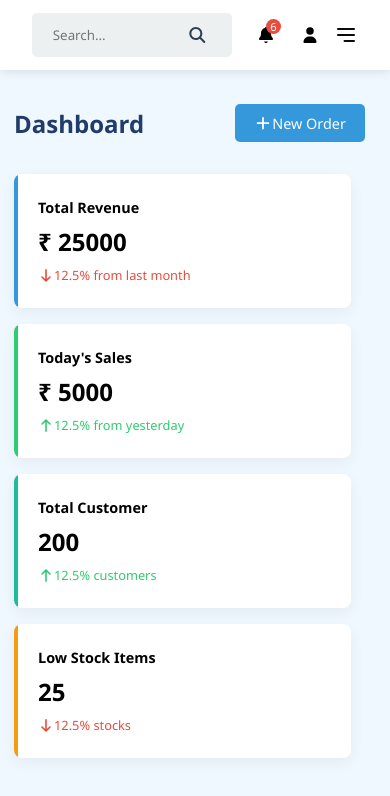
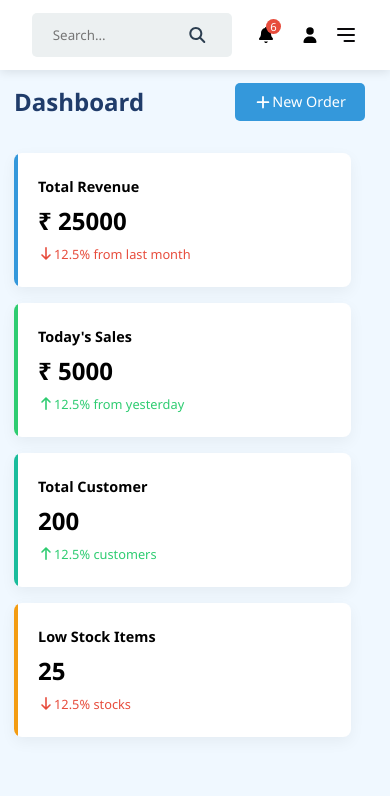
Before and after one commit to Anush980/Customer_Inventory_Management_System, a React (Create React App) app: page /dashboard in a window 390 px wide. Shown: the top 796 px of the page. Built offline with nearby package versions, Linux system fonts and the light colour scheme.

Commit message:
minor issue fixed

```diff
--- a/src/pages/dashboard/dashboard.css
+++ b/src/pages/dashboard/dashboard.css
@@ -6,8 +6,8 @@
 }
 .main-area {
   left: min(max(70px, calc(100vw * 0.25)), 240px);
-  position: fixed;
-  top: 80px;
+  position: sticky;
+padding-top:6%
 }
 .main-content {
   margin-left: 4%;
@@ -21,14 +21,20 @@
   margin-top: 2rem;
 }
 
-
+@media(max-width:1000px){
+    .main-area {
+padding-top:8%
+}
+}
 @media (max-width: 768px) {
   .main-area {
     left: 80px;
+    padding-top:10%;
   }
 }
 @media (max-width: 480px) {
   .main-area {
     left: 0;
+    padding-top:15%;
   }
 }
```
